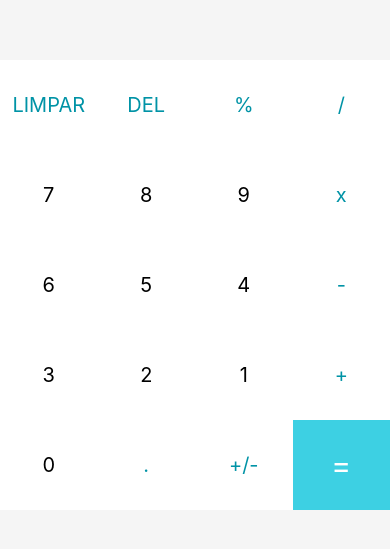
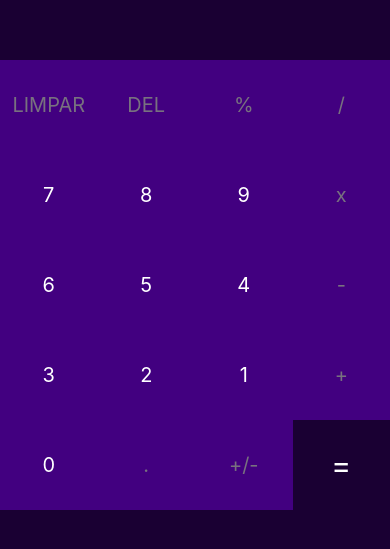
Before and after one commit to DarioSantosSousa/Calculadora___v.1, a React Native app: screen / in a window 390 px wide. Shown: the part 149-698 px from the top of the page. Built offline with nearby package versions, Linux system fonts and the light colour scheme.

Commit message:
Mudança no tema é na cor da fonte nos botões

```diff
--- a/App.js
+++ b/App.js
@@ -75,12 +75,12 @@ export default function App() {
 
             {buttons.map((button) =>
               button === '=' ? // Mapeamento do botão =
-                <TouchableOpacity onPress={() => handleInput(button)} key={button} style={[styles.button, { backgroundColor: '#3dd0e3' }]}>
+                <TouchableOpacity onPress={() => handleInput(button)} key={button} style={[styles.button, { backgroundColor: '#1a0033' }]}>
                   <Text style={[styles.textButton, { color: "white", fontSize: 30 }]}>{button}</Text>
                 </TouchableOpacity>
                 : // Mapeamento dos outros botões
                 <TouchableOpacity onPress={() => handleInput(button)} key={button} style={styles.button}>
-                  <Text style={[styles.textButton, { color: typeof (button) === 'number' ? 'black' : '#0093a6' }]}>{button}</Text>
+                  <Text style={[styles.textButton, { color: typeof (button) === 'number' ? 'white' : '#78717f' }]}>{button}</Text>
                 </TouchableOpacity>
             )}
           </View>
@@ -98,10 +98,10 @@ const styles = StyleSheet.create({
   results: {
     flex: 2,
     justifyContent: "center",
-    backgroundColor: "#f5f5f5"
+    backgroundColor: "#1a0033",
   },
   resultText: {
-    color: "#282F38",
+    color: "#ffffff",
     fontSize: 32,
     fontWeight: "bold",
     padding: 12,
@@ -118,7 +118,7 @@ const styles = StyleSheet.create({
     flexWrap: 'wrap',
   },
   button: {
-    backgroundColor: 'white',
+    backgroundColor: '#420080',
     alignItems: 'center',
     justifyContent: 'center',
     minWidth: 90,
```
